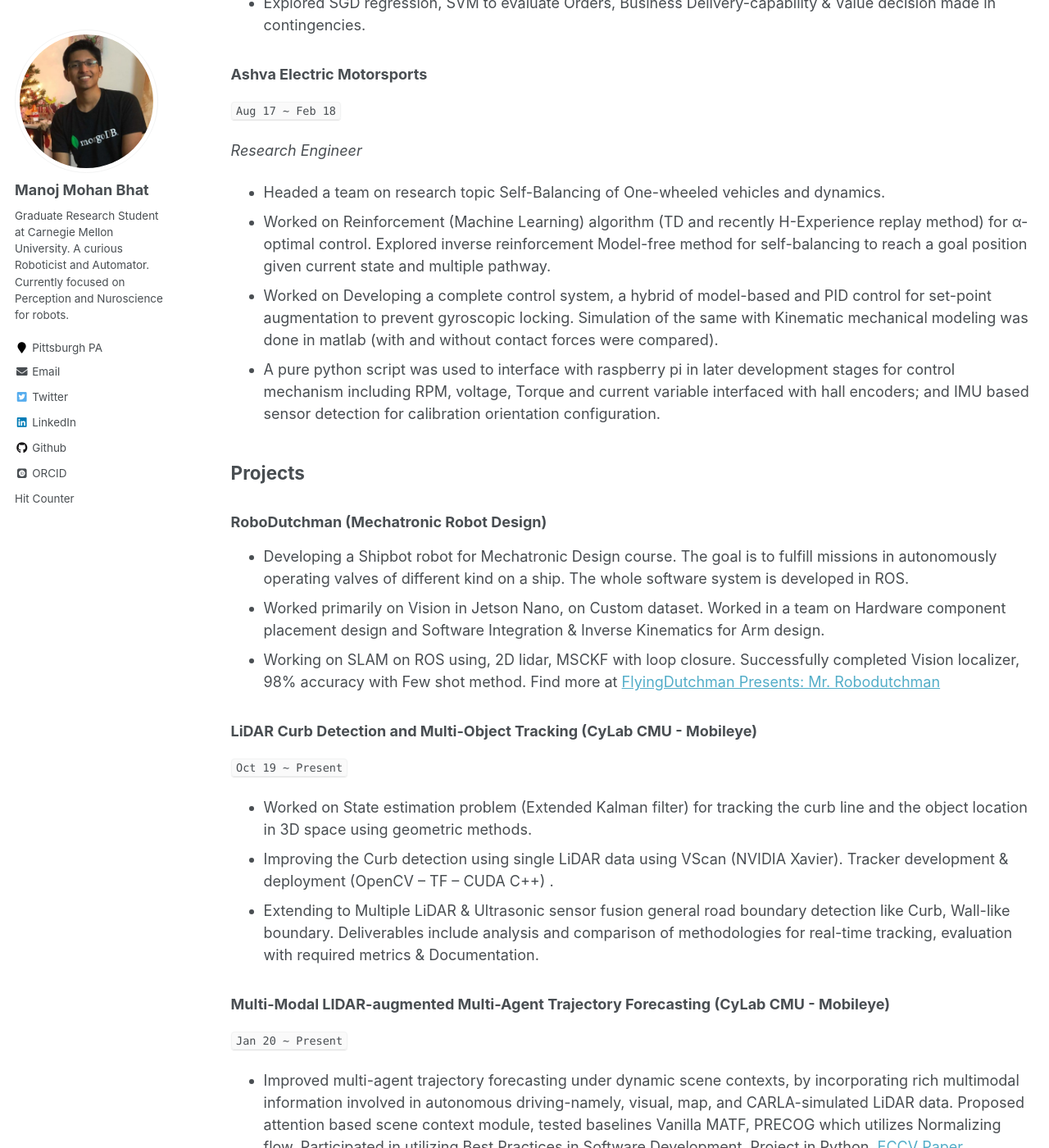
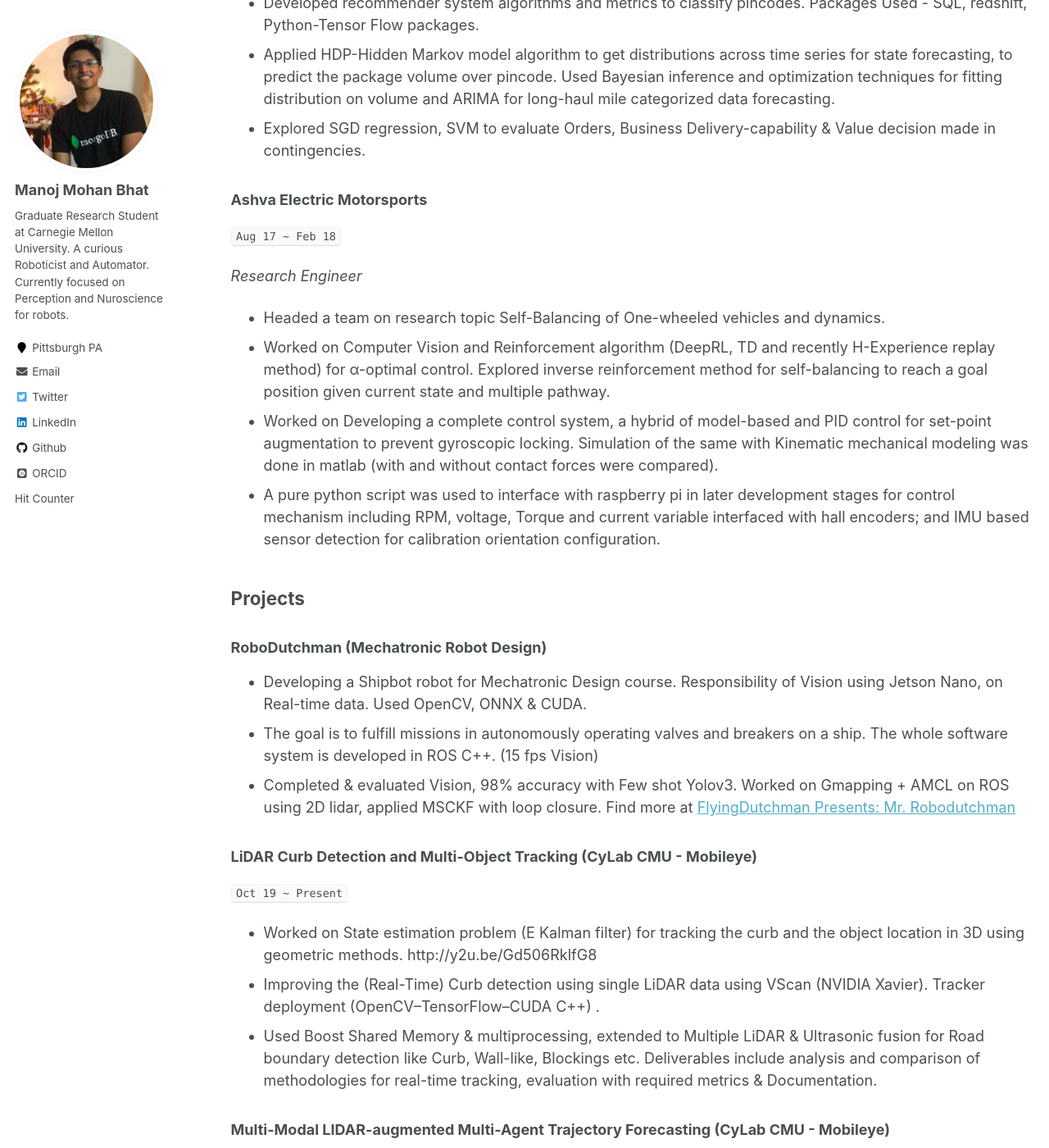
Before and after one commit to Manojbhat09/manojbhat09.github.io_old, a Jekyll site: the page built from _pages/cv.md, in a window 1280 px wide and 1400 px high, scrolled down 1943 px. Shown: the whole window at 82% size. Built offline with Jekyll 4.4.1, drawn with Linux system fonts in a browser that asks for light colours; some web fonts are replaced; some of the changed text lies outside the part shown.

Commit message:
Update cv.md

```diff
--- a/_pages/cv.md
+++ b/_pages/cv.md
@@ -45,6 +45,7 @@ Supported arguments:
 
 _Research Assistant_<br>
  - Developing camera-LiDAR calibration in Kia-Soul vehicle, simulation in CARLA for testing traffic scenario primitives, 3D Object detection domain adaptation and Unsupervised learning Non-parametric Bayesian algorithms for rare event analysis under Dr. Ding Zhao.
+ - Working on 2D & 3D Object detection domain adaptation methods in sensor fused data.
  - Extending dual HESAI-40p LIDAR sensor firmware, performing signal processing, calibration & Sensor Fusion to collect synchronized PCL-RGB rosbag data in Pittsburgh in Polysync-Drivekit enabled KIA Soul along with calibrated Swift GNSS loc.
  - Performed Feature Engineering to analyze and design the inputs based on Importance sampling to the Object detection network for performance.
 
@@ -53,7 +54,7 @@ _Research Assistant_<br>
  `May ~ Aug 19`
 
 _Computer Vision Research Intern_<br>
-  - Researching State-of-the-art 3D Deep-Learning detection methods with TensorRT(CUDA) and implemented classical 3D geometric methods for detection and tracking (State Estimation) with raw sensor data. Implemented PointRCNN and PointCNN on KItti-Argo dataset. Designed REST api Annotation tool. Added Kalman filter for state estimation in automatic annotation of Point-cloud 3D boxes. Supported Release to Production in developing online versions of tool. [CVPR 19 Paper](http://bit.ly/2TCdODU)
+  - Researching State-of-the-art DeepLearning 3D detection methods and implemented DBScan, KD-Tree and Kalman Filter tracking (State Estimation for automated annotation) with raw sensor data from scratch. Implemented PointRCNN and PointCNN on KItti-Argo dataset. Developed REST api Annotation too software. Supported Release to Production in developing online versions of tool. Participated software development methodologies such as agile, lean. Supported Release to Production in developing online versions of tool. [CVPR 19 Paper](http://bit.ly/2TCdODU)
   - Developed business-goal oriented Constrained Decision tree to prune predictions by thresholding confidence at 97% Accuracy.
   - Evaluated Novel SafeAI lab developed PointCNN-XCRF (Tensorflow) for Region proposal and denoising in Segmentation.
 
@@ -62,6 +63,7 @@ _Computer Vision Research Intern_<br>
 
 _Business Intelligence Engineer_<br>
 - Developed recommender system algorithms and metrics to classify pincodes. Packages Used - SQL, redshift, Python-Tensor Flow packages.
+- Applied HDP-Hidden Markov model algorithm to get distributions across time series for state forecasting, to predict the package volume over pincode. Used Bayesian inference and optimization techniques for fitting distribution on volume and ARIMA for long-haul mile categorized data forecasting.
 - Explored SGD regression, SVM to evaluate Orders, Business Delivery-capability & Value decision made in contingencies.
 
 ### **Ashva Electric Motorsports**
@@ -69,23 +71,23 @@ _Business Intelligence Engineer_<br>
 
 _Research Engineer_<br>
 - Headed a team on research topic Self-Balancing of One-wheeled vehicles and dynamics.
-- Worked on Reinforcement (Machine Learning) algorithm (TD and recently H-Experience replay method) for α-optimal control. Explored inverse reinforcement Model-free method for self-balancing to reach a goal position given current state and multiple pathway.
+- Worked on Computer Vision and Reinforcement algorithm (DeepRL, TD and recently H-Experience replay method) for α-optimal control. Explored inverse reinforcement method for self-balancing to reach a goal position given current state and multiple pathway.
 - Worked on Developing a complete control system, a hybrid of model-based and PID control for set-point augmentation to prevent gyroscopic locking. Simulation of the same with Kinematic mechanical modeling was done in matlab (with and without contact forces were compared).
 - A pure python script was used to interface with raspberry pi in later development stages for control mechanism including RPM, voltage, Torque and current variable interfaced with hall encoders; and IMU based sensor detection for calibration orientation configuration.
 
 ## Projects
 
 ### **RoboDutchman (Mechatronic Robot Design)**
- - Developing a Shipbot robot for Mechatronic Design course. The goal is to fulfill missions in autonomously operating valves of different kind on a ship. The whole software system is developed in ROS.
- - Worked primarily on Vision in Jetson Nano, on Custom dataset. Worked in a team on Hardware component placement design and Software Integration & Inverse Kinematics for Arm design.
- - Working on SLAM on ROS using, 2D lidar, MSCKF with loop closure. Successfully completed Vision localizer, 98% accuracy with Few shot method. Find more at [FlyingDutchman Presents: Mr. Robodutchman](https://sites.google.com/view/flyingdutchman/home)
+ - Developing a Shipbot robot for Mechatronic Design course. Responsibility of Vision using Jetson Nano, on Real-time data. Used OpenCV, ONNX & CUDA.
+ - The goal is to fulfill missions in autonomously operating valves and breakers on a ship. The whole software system is developed in ROS C++. (15 fps Vision)
+ - Completed & evaluated Vision, 98% accuracy with Few shot Yolov3. Worked on Gmapping + AMCL on ROS using 2D lidar, applied MSCKF with loop closure. Find more at [FlyingDutchman Presents: Mr. Robodutchman](https://sites.google.com/view/flyingdutchman/home)
 
 <!-- ### **Neural Architecture Search for Sensor Fusion and SLAM** `Sept 2018 - Present` -->
 ### **LiDAR Curb Detection and Multi-Object Tracking** (CyLab CMU - Mobileye)
 `Oct 19 ~ Present`
- - Worked on State estimation problem (Extended Kalman filter) for tracking the curb line and the object location in 3D space using geometric methods.
- - Improving the Curb detection using single LiDAR data using VScan (NVIDIA Xavier). Tracker development & deployment (OpenCV – TF – CUDA C++) .
- - Extending to Multiple LiDAR & Ultrasonic sensor fusion general road boundary detection like Curb, Wall-like boundary. Deliverables include analysis and
+ - Worked on State estimation problem (E Kalman filter) for tracking the curb and the object location in 3D using geometric methods. http://y2u.be/Gd506RklfG8
+ - Improving the (Real-Time) Curb detection using single LiDAR data using VScan (NVIDIA Xavier). Tracker deployment (OpenCV–TensorFlow–CUDA  C++) .
+ - Used Boost Shared Memory & multiprocessing, extended to Multiple LiDAR & Ultrasonic fusion for Road boundary detection like Curb, Wall-like, Blockings etc. Deliverables include analysis and
 comparison of methodologies for real-time tracking, evaluation with required metrics & Documentation.
 
 ### **Multi-Modal LIDAR-augmented Multi-Agent Trajectory Forecasting** (CyLab CMU - Mobileye)
```
